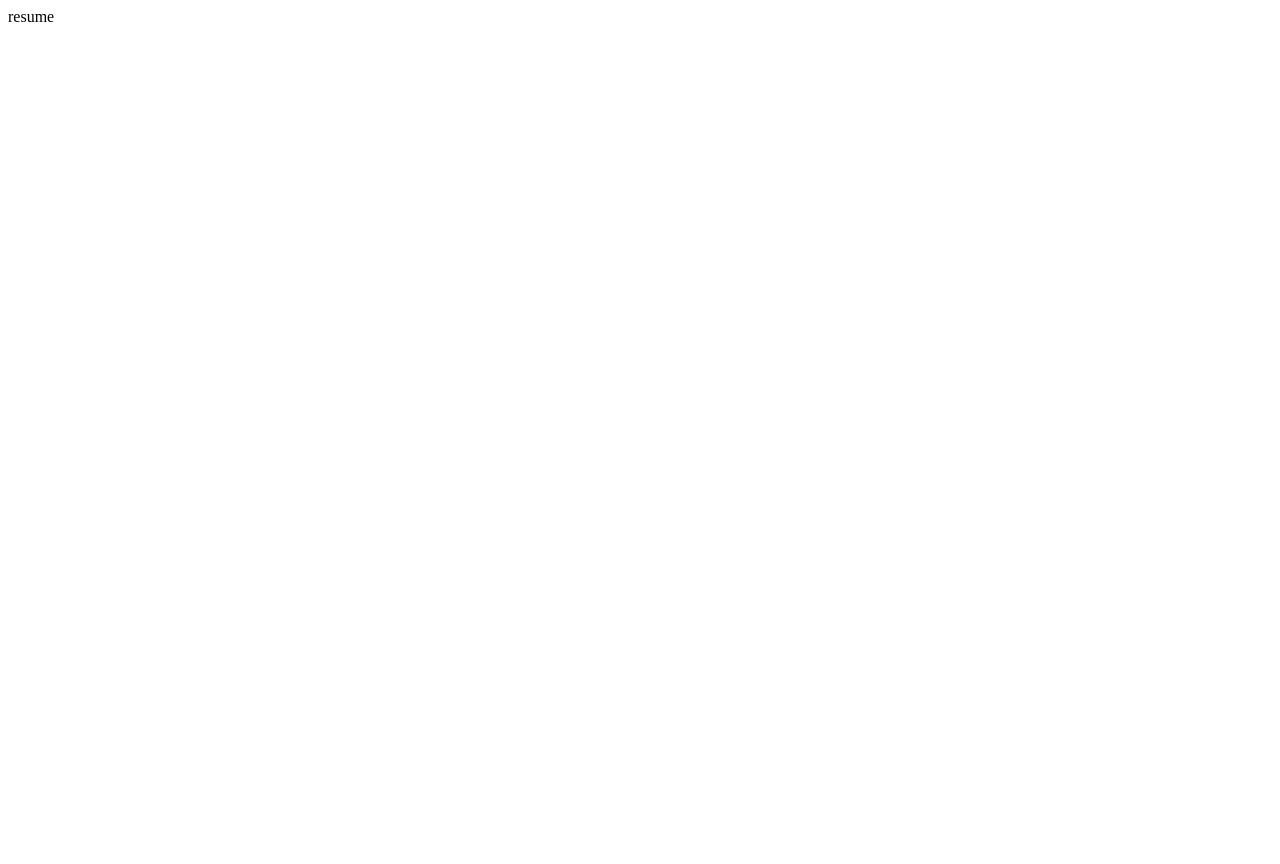
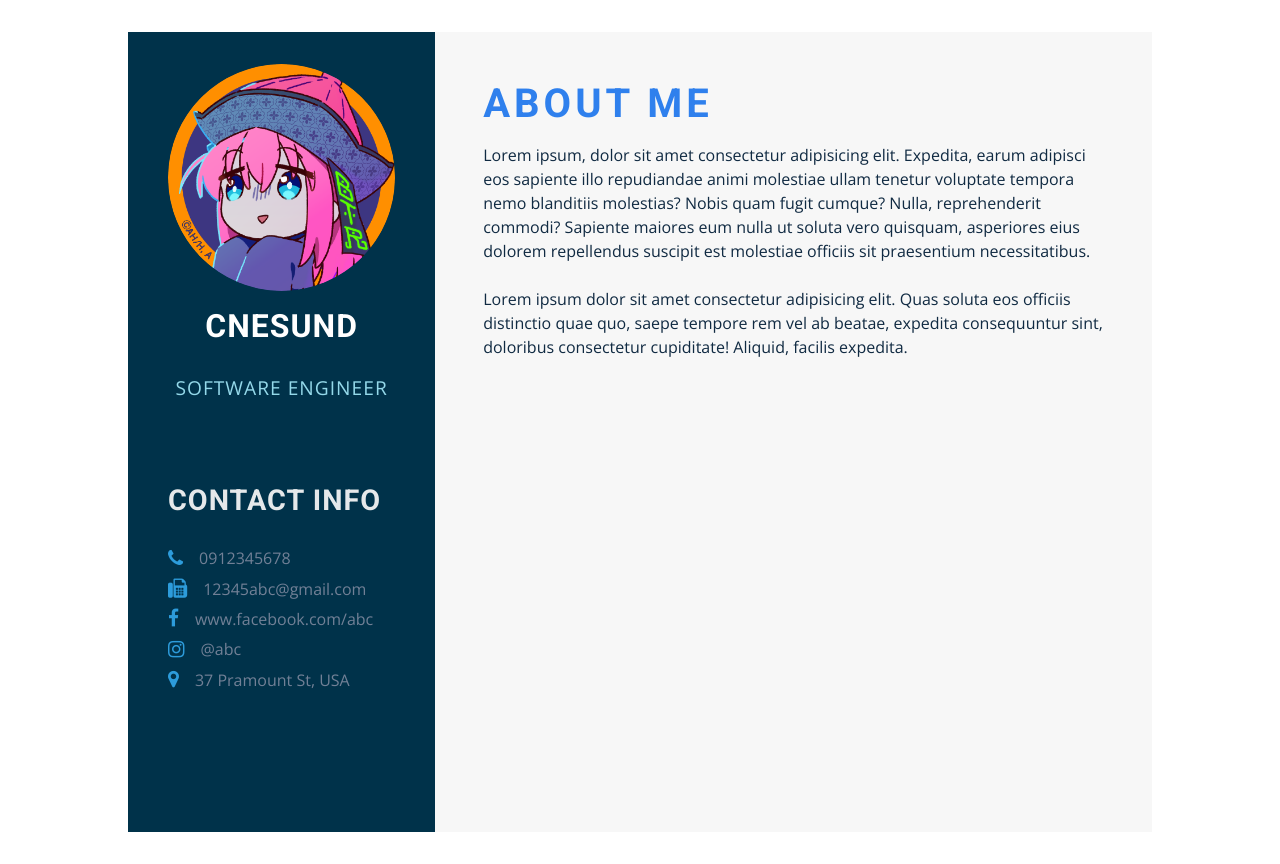
Before and after one commit to k9202ky/1111-web-demo-411418030, a plain HTML site: page demo/w09/resume_30.html in a window 1280 px wide. Before the commit the page ends 800 px from the top, so only its background shows below. Drawn offline with nearby package versions, Linux system fonts and the light colour scheme.

Commit message:
w09-P2: Show contact info section

```diff
--- a/demo/w09/css/style_30.css
+++ b/demo/w09/css/style_30.css
@@ -379,3 +379,98 @@ Tiles
 .tile-9 {
   grid-area: i;
 }
+
+/*
+===============
+Resume
+===============
+*/
+
+.main-resume-section{
+  min-height: 100vh;
+  width: 80%;
+  margin: 2rem auto;
+  display: grid;
+  grid-template-columns: 30fr 70fr;
+}
+
+.resume-left{
+  height: 100%;
+  background-color: #00324a;
+}
+
+.left-content{
+  padding: 2rem 2.5rem;
+}
+
+.profile img{
+  width: 100%;
+  /*height: 20rem;
+  object-fit: cover;*/
+  border-radius: 50%;
+
+}
+
+.name {
+  font-size: 2rem;
+  color: white;
+  text-align: center;
+  text-transform: uppercase;
+  letter-spacing: 1px;
+  padding: 1.2rem 0;
+}
+
+.career {
+  font-size: 1.2rem;
+  color: #94d9ea;
+  text-align: center;
+  text-transform: uppercase;
+  letter-spacing: 1px;
+  padding-bottom: 1rem;
+}
+
+.main-title{
+  font-size: 1.8rem;
+  text-transform: uppercase;
+  letter-spacing: 1px;
+  color: #f7f7f7ec;
+  padding-top: 3rem;
+}
+
+.contact-info ul{
+  padding-top: 1rem;
+}
+
+.contact-info ul li{
+  padding: 0.2rem 0;
+  display: flex;
+  align-items: center;
+  color: #718096;
+}
+
+.contact-info ul li i{
+  padding-right: 1rem;
+  font-size: 1.2rem;
+  color: #2d9cdb;
+}
+
+.resume-right{
+  height: 100%;
+  background-color: #f7f7f7;
+}
+
+.right-content{
+  padding: 2rem 3rem;
+}
+
+.right-title{
+  text-transform: uppercase;
+  color: #2f80ed;
+  margin-bottom: 1.2rem;
+}
+
+.about-text{
+  color: #718096;
+  font-size: 1.1rem;
+  line-height: 1.5rem;
+}
--- a/demo/w09/resume_30.html
+++ b/demo/w09/resume_30.html
@@ -5,8 +5,61 @@
     <meta http-equiv="X-UA-Compatible" content="IE=edge">
     <meta name="viewport" content="width=device-width, initial-scale=1.0">
     <title>Resume</title>
+    <link rel="stylesheet" href="https://cdnjs.cloudflare.com/ajax/libs/font-awesome/4.7.0/css/font-awesome.min.css">
+    <link rel="stylesheet" href="./css/style_30.css">
 </head>
 <body>
-    resume
+    <section class="main-resume-section">
+        <div class="resume-left">
+            <div class="left-content">
+                <div class="profile">
+                    <div>
+                        <img src="./images/photo.png" alt="">
+                    </div>
+                    <h2 class="name">CnEsUNd</h2>
+                    <p class="career"> Software Engineer</p>
+                </div>
+                <div class="contact-info">
+                    <h3 class="main-title">Contact Info</h3>
+                    <ul>
+                        <li>
+                            <i class="fa fa-phone"></i>
+                            0912345678
+                        </li>
+                        <li>
+                            <i class="fa fa-fax"></i>
+                            12345abc@gmail.com
+                        </li>
+                        <li>
+                            <i class="fa fa-facebook"></i>
+                            www.facebook.com/abc
+                        </li>
+                        <li>
+                            <i class="fa fa-instagram"></i>
+                            @abc
+                        </li>
+                        <li>
+                            <i class="fa fa-map-marker"></i>
+                            37 Pramount St, USA
+                        </li>
+                    </ul>
+                </div>
+            </div>
+        </div>
+        <div class="resume-right">
+            <div class="right-content">
+                <section class="about">
+                    <p class="about-text">
+                        <h2 class="right-title">About me</h2>
+                        Lorem ipsum, dolor sit amet consectetur adipisicing elit. Expedita, earum adipisci eos sapiente illo repudiandae animi molestiae ullam tenetur voluptate tempora nemo blanditiis molestias? Nobis quam fugit cumque? Nulla, reprehenderit commodi? Sapiente maiores eum nulla ut soluta vero quisquam, asperiores eius dolorem repellendus suscipit est molestiae officiis sit praesentium necessitatibus.<br />
+                        <br>
+                        Lorem ipsum dolor sit amet consectetur adipisicing elit. Quas soluta eos officiis distinctio quae quo, saepe tempore rem vel ab beatae, expedita consequuntur sint, doloribus consectetur cupiditate! Aliquid, facilis expedita.<br />
+                        <br>
+
+                    </p>
+                </section>
+            </div>
+        </div>
+    </section>
 </body>
 </html>
```
Also changed, not shown: demo/md/w09/w09_30.md (+23 -5 lines), demo/w09/multipage.html (+1 -0 lines), demo/md/w09/w09-p2-1.png (added), demo/md/w09/w09-p2-2.png (added), demo/w09/images/photo.png (added).
